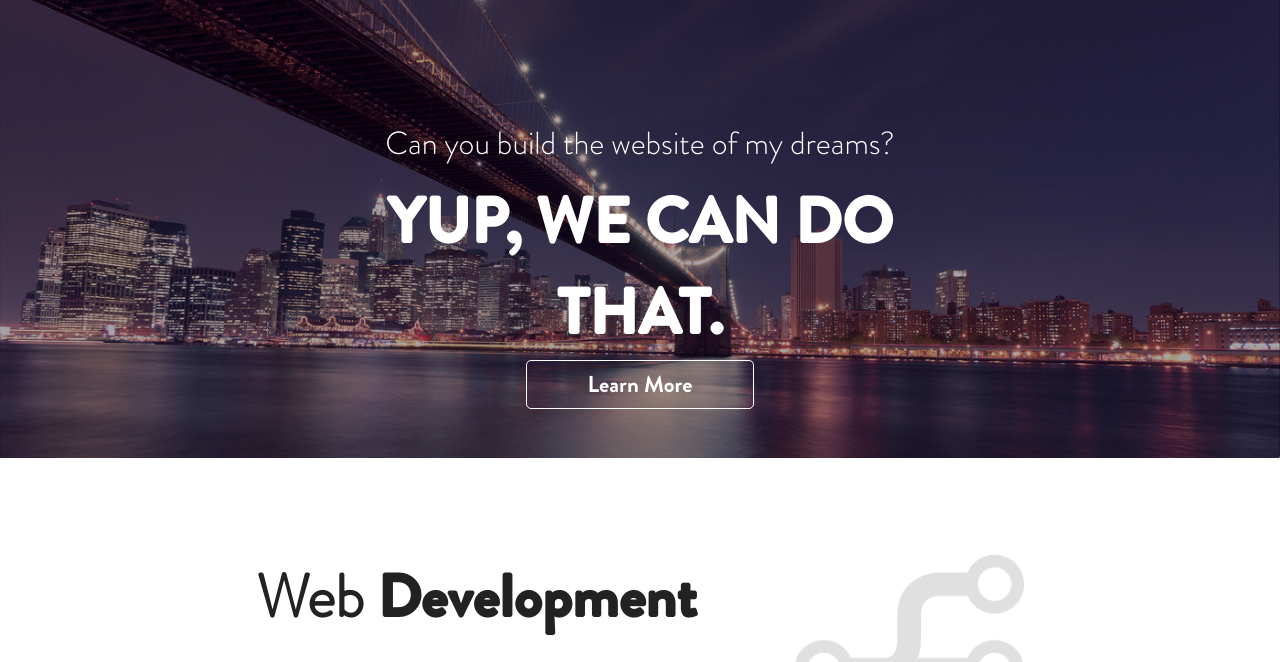
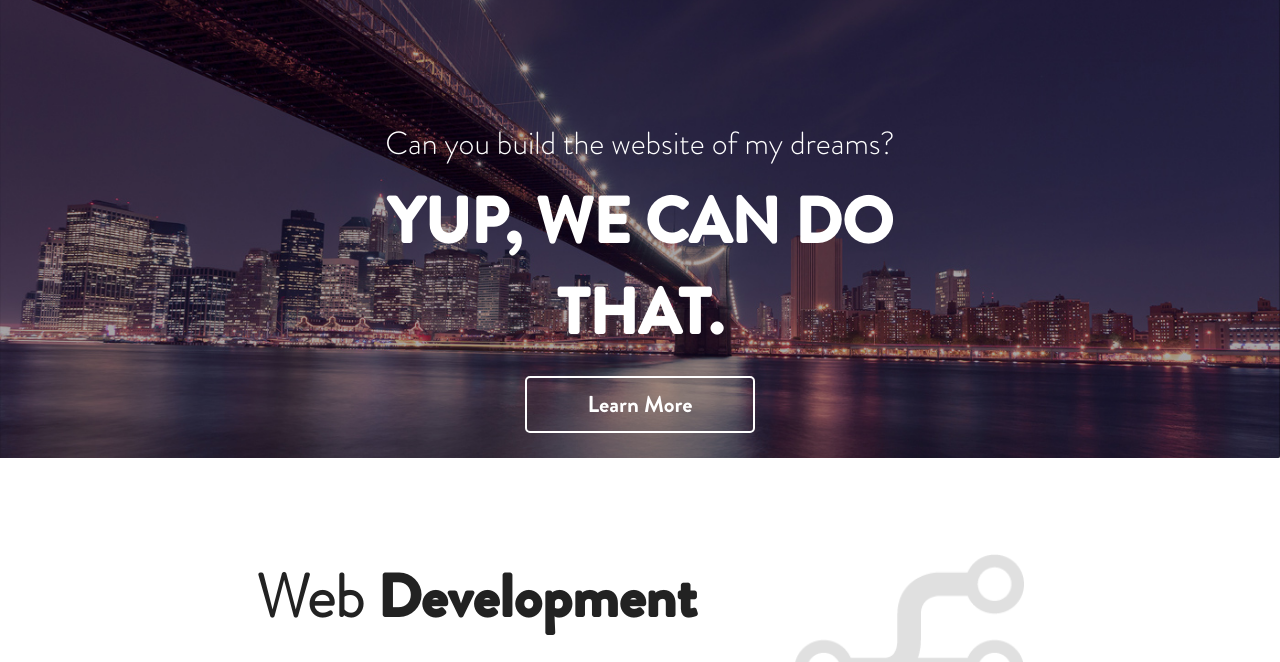
Before and after one commit to prantho-kumer/psd-to-html-escape, a plain HTML site: page index.html in a window 1280 px wide. Shown: the part 90-752 px from the top of the page. Drawn offline with Linux system fonts and the light colour scheme.

Commit message:
Update style.css

```diff
--- a/css/style.css
+++ b/css/style.css
@@ -109,7 +109,7 @@ body{
     font-size: 64px;
     text-transform: uppercase;
     margin-top: 10px;
-    margin-bottom: 10px;
+    margin-bottom: 30px;
 }
 .b_button{
 
@@ -117,8 +117,8 @@ body{
     font-size: 23px;
     color: white;
     text-decoration: none;
-    border: 1px solid white;
-    padding: 7px 60px;
+    border: 2px solid white;
+    padding: 10px 60px;
     border-radius: 5px;
     transition: .5s;
 
```
